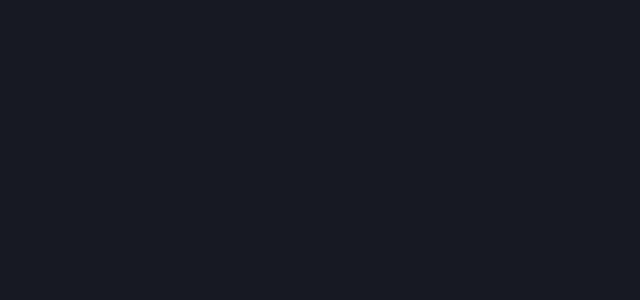
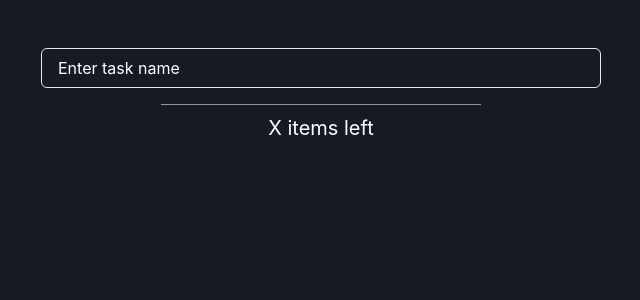
Before and after one commit to felipemattosv/react-todo-app, a React (Create React App) app: page / in a window 1280 px wide. Shown: the top 300 px of the page, without its empty margins (319-959 px from the left). Built offline with nearby package versions, Linux system fonts and the light colour scheme.

Commit message:
add: header & footer appearance

```diff
--- a/src/App.tsx
+++ b/src/App.tsx
@@ -1,11 +1,14 @@
 import React from 'react';
 import { theme } from "./styles/theme"
 import { ChakraProvider } from "@chakra-ui/react";
+import { Header } from './components/Header';
+import { Footer } from './components/Footer'
 
 function App() {
   return (
     <ChakraProvider theme={theme}>
-
+      <Header />
+      <Footer />
     </ChakraProvider>
   );
 }
--- /dev/null
+++ b/src/components/Footer.tsx
@@ -0,0 +1,25 @@
+import { Flex, Divider, Text} from "@chakra-ui/react"
+
+export function Footer() {
+
+  return(
+    <Flex
+      justify="center"
+      align="center"
+      flexDir="column"
+      mt="1rem"
+    >
+      <Divider
+        colorScheme="white"
+        width="20rem"
+        mb="0.5rem"
+      />
+      <Text
+        fontSize="xl"
+        color="white"
+      >
+        X items left
+      </Text>
+    </Flex>
+  )
+}
--- /dev/null
+++ b/src/components/Header.tsx
@@ -0,0 +1,16 @@
+import { Flex, Input } from "@chakra-ui/react"
+
+export function Header() {
+
+  return (
+    <Flex mt="3rem" justify="center">
+      <Input
+        width="35rem"
+        placeholder="Enter task name"
+        _placeholder={{color: "white"}}
+        color="white"
+      >
+      </Input>
+    </Flex>
+  )
+}
```
